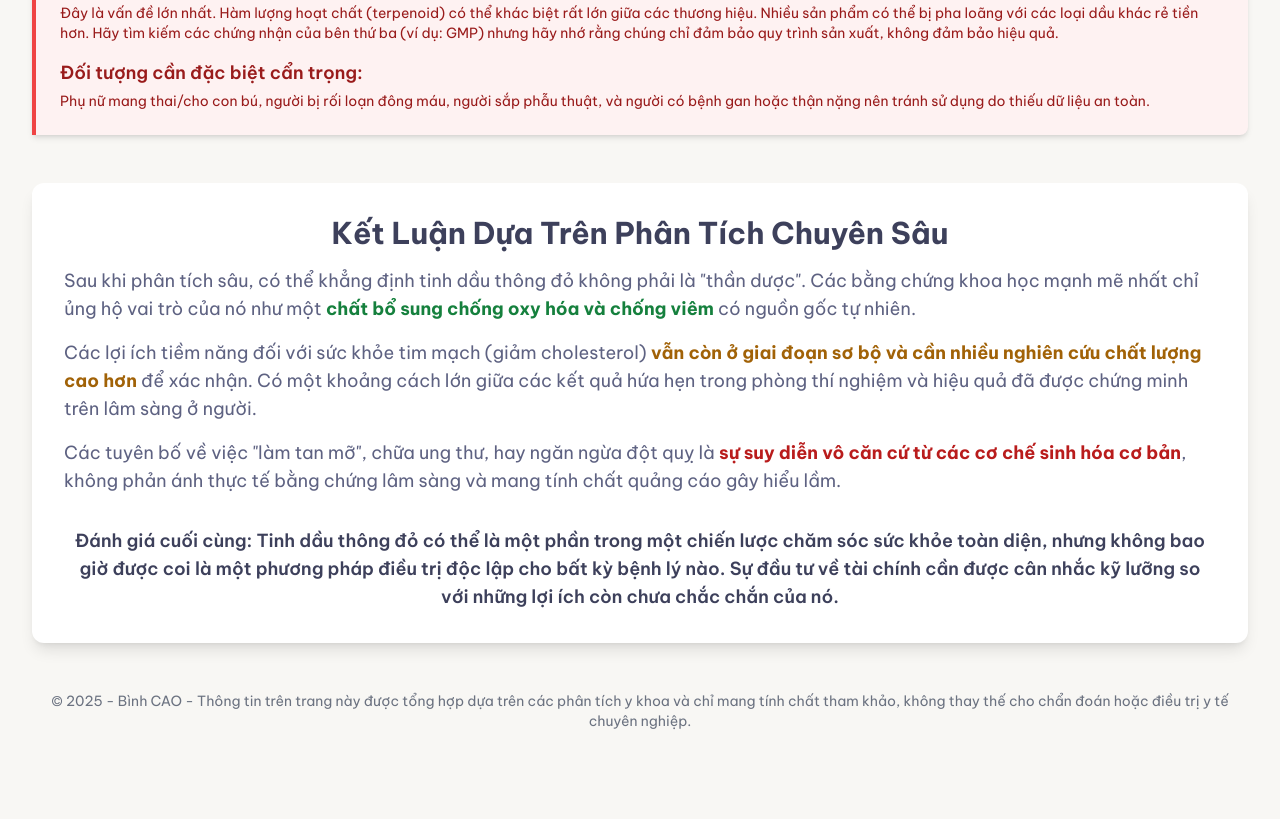
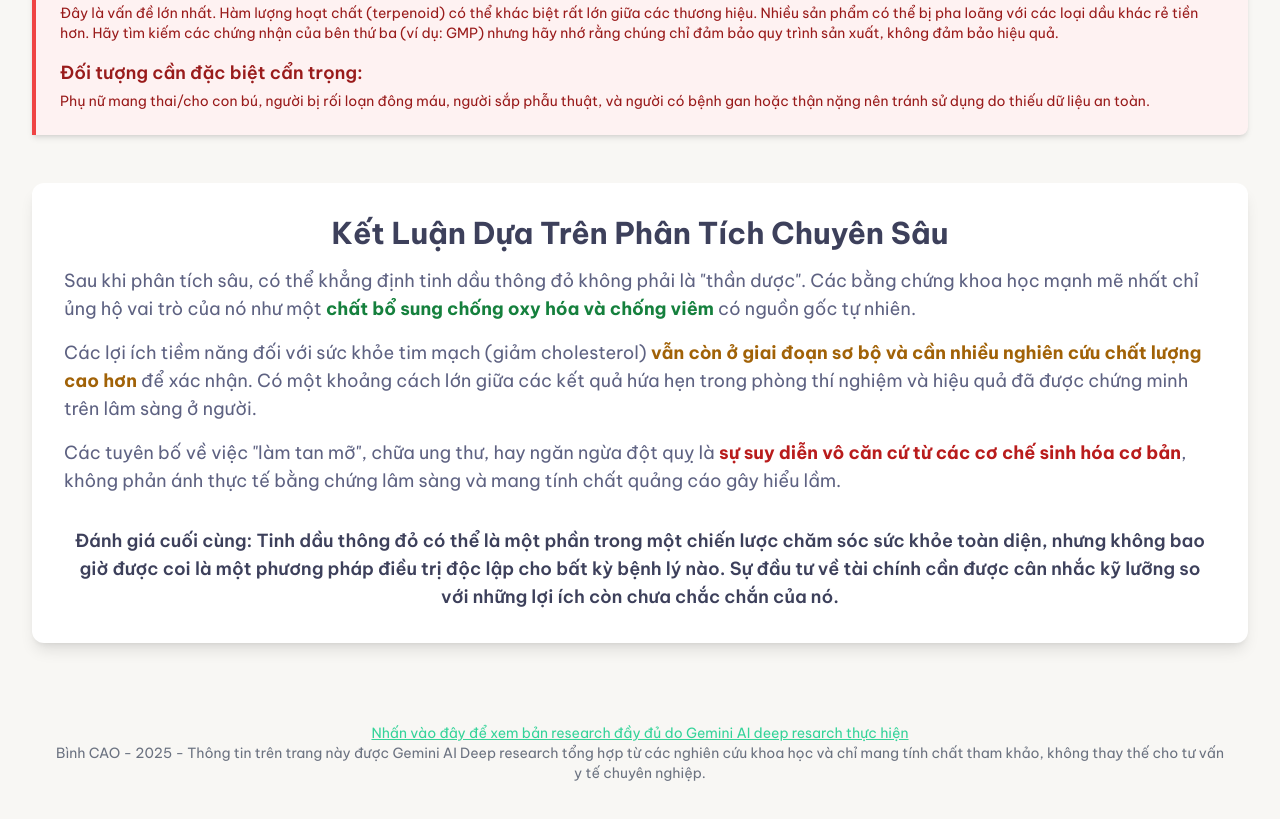
Before and after one commit to tntdev21/giai-doc-tinh-dau-thong-do, a plain HTML site: page giai-doc-tinh-dau-thong-do.html in a window 1280 px wide. Shown: the part 3005-3824 px from the top of the page. Before the commit the page ends 3768 px from the top, so only its background shows below. Drawn offline with nearby package versions, Linux system fonts and the light colour scheme.

Commit message:
Update footer content with new research link

```diff
--- a/giai-doc-tinh-dau-thong-do.html
+++ b/giai-doc-tinh-dau-thong-do.html
@@ -267,7 +267,13 @@
         </main>
 
         <footer class="text-center mt-12 text-sm text-gray-500">
-            <p>&copy; 2025 - Bình CAO - Thông tin trên trang này được tổng hợp dựa trên các phân tích y khoa và chỉ mang tính chất tham khảo, không thay thế cho chẩn đoán hoặc điều trị y tế chuyên nghiệp.</p>
+                    <div class="container mx-auto px-6 py-6 text-center text-sm">
+            <p class="mt-2">
+                <a href="giai-doc-tinh-dau-thong-do-full-report.html" class="text-emerald-400 hover:text-emerald-300 underline">Nhấn vào đây để xem bản research đầy đủ do Gemini AI deep resarch thực hiện</a>
+            </p>
+          <p>Bình CAO - 2025 - Thông tin trên trang này được Gemini AI Deep research tổng hợp từ các nghiên cứu khoa học và chỉ mang tính chất tham khảo, không thay thế cho tư vấn y tế chuyên nghiệp.</p>
+
+        </div>
         </footer>
     </div>
 
```
